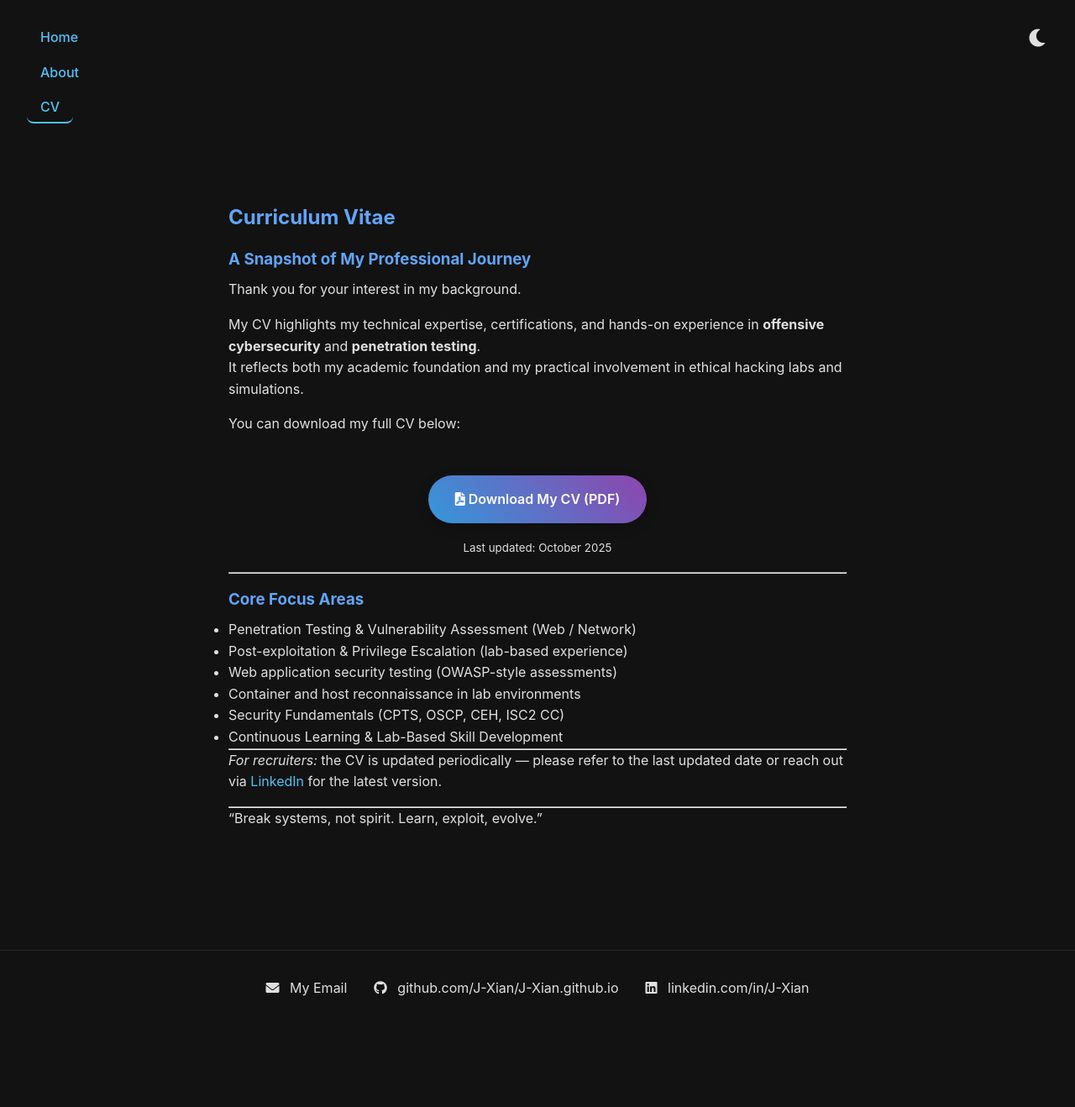
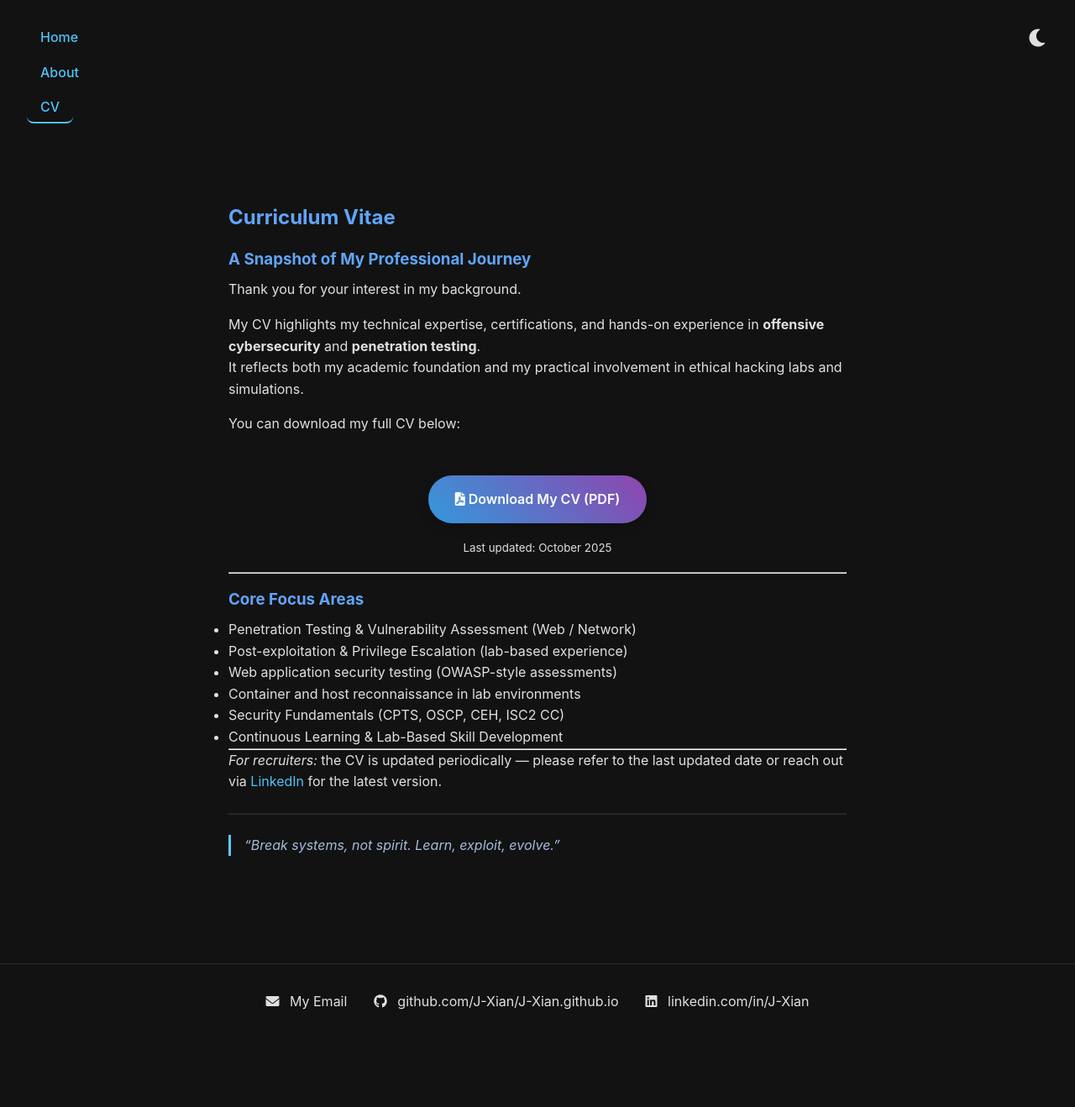
Before and after one commit to J-Xian/J-Xian.github.io, a Jekyll site: the page built from cv.md, in a window 1280 px wide. Shown: the whole page at 84% size. Built offline with Jekyll 4.4.1, drawn with Linux system fonts in a browser that asks for light colours.

Commit message:
Convert quote to blockquote format in cv.md
Formatted quote as a blockquote for better presentation.

```diff
--- a/cv.md
+++ b/cv.md
@@ -33,6 +33,8 @@ You can download my full CV below:
 
 *For recruiters:* the CV is updated periodically — please refer to the last updated date or reach out via [LinkedIn](https://linkedin.com/in/j-xian-ching) for the latest version.
 
----
+<hr style="border-color: rgba(255,255,255,0.1); margin: 1.5rem 0;">
 
-> “Break systems, not spirit. Learn, exploit, evolve.”
+<blockquote style="font-style: italic; color: #a5bbdd; border-left: 3px solid #5cc8ff; padding-left: 1rem;">
+  “Break systems, not spirit. Learn, exploit, evolve.”
+</blockquote>
```
